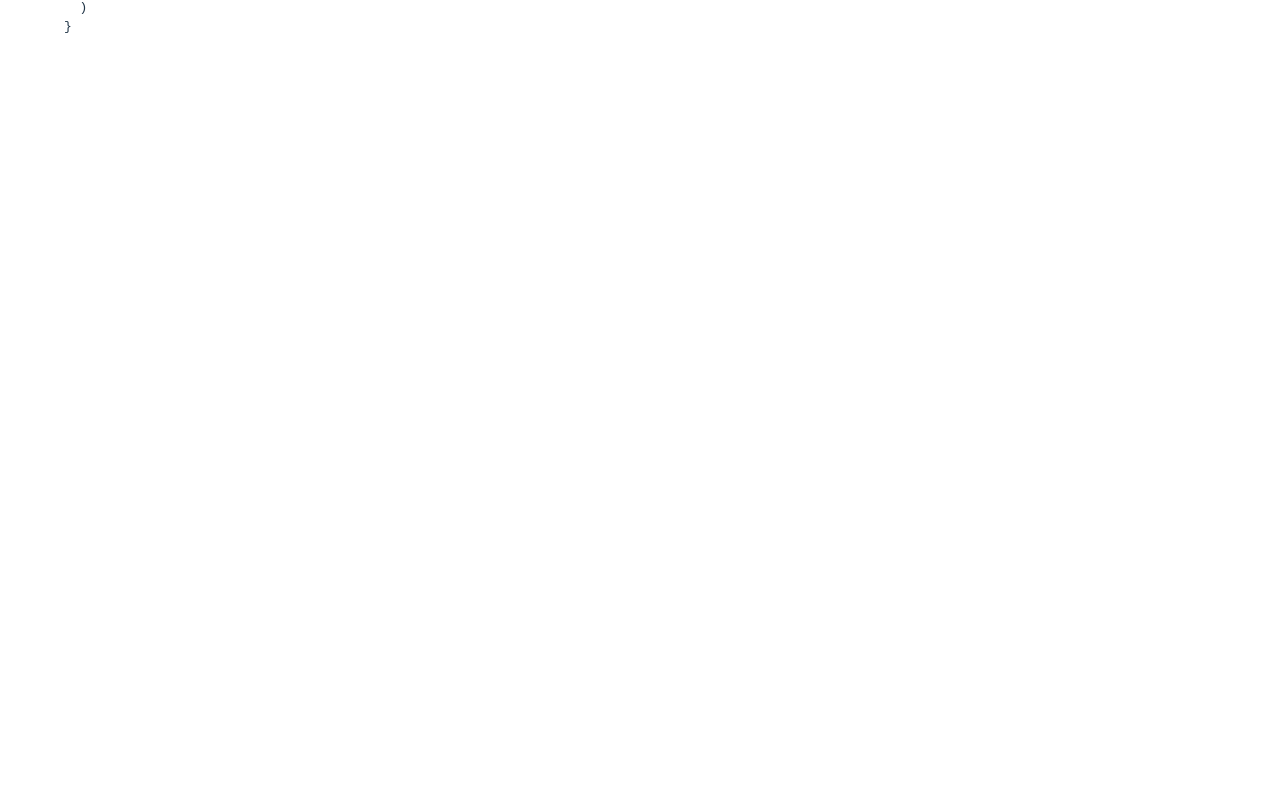
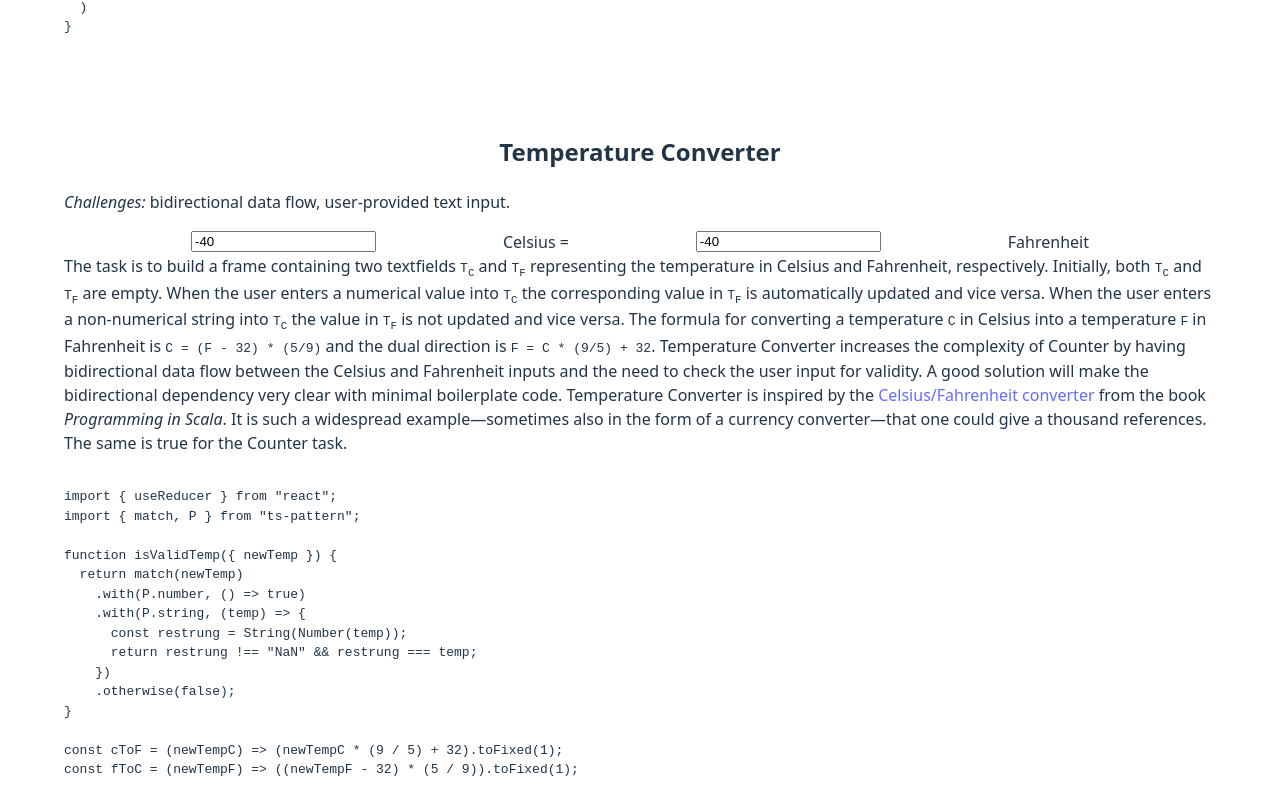
Before and after one commit to ambirdsall/seven-guis-react, a React (Vite) app: page / in a window 1280 px wide. Shown: the part 754-1555 px from the top of the page. Before the commit the page ends 868 px from the top, so only its background shows below. Built offline with nearby package versions, Linux system fonts and the light colour scheme.

Commit message:
Add TemperatureConverter gui

```diff
--- a/src/App.css
+++ b/src/App.css
@@ -19,3 +19,9 @@ h2 {
   justify-content: space-evenly;
   width: 100%;
 }
+
+.input-error {
+  border-color: #990000;
+  background-color: #ffdddd;
+  color: #330000;
+}
--- a/src/App.jsx
+++ b/src/App.jsx
@@ -1,6 +1,7 @@
 import "./App.css";
+import { Gui } from "./Gui.jsx";
 import { Counter } from "./Counter.jsx";
-import { Gui } from "./Gui.jsx";
+import { TemperatureConverter } from "./TemperatureConverter.jsx";
 
 function App() {
   return (
@@ -31,6 +32,61 @@ function App() {
           solution will have almost no scaffolding.
         </p>
       </Gui>
+      <Gui
+        title="Temperature Converter"
+        challenges={["bidirectional data flow", "user-provided text input"]}
+        example={TemperatureConverter}
+      >
+        The task is to build a frame containing two textfields{" "}
+        <code>
+          T<sub>C</sub>
+        </code>{" "}
+        and{" "}
+        <code>
+          T<sub>F</sub>
+        </code>{" "}
+        representing the temperature in Celsius and Fahrenheit, respectively.
+        Initially, both{" "}
+        <code>
+          T<sub>C</sub>
+        </code>{" "}
+        and{" "}
+        <code>
+          T<sub>F</sub>
+        </code>{" "}
+        are empty. When the user enters a numerical value into{" "}
+        <code>
+          T<sub>C</sub>
+        </code>{" "}
+        the corresponding value in{" "}
+        <code>
+          T<sub>F</sub>
+        </code>{" "}
+        is automatically updated and vice versa. When the user enters a
+        non-numerical string into{" "}
+        <code>
+          T<sub>C</sub>
+        </code>{" "}
+        the value in{" "}
+        <code>
+          T<sub>F</sub>
+        </code>{" "}
+        is not updated and vice versa. The formula for converting a temperature{" "}
+        <code>C</code> in Celsius into a temperature <code>F</code> in
+        Fahrenheit is <code>C = (F - 32) * (5/9)</code> and the dual direction
+        is <code>F = C * (9/5) + 32</code>. Temperature Converter increases the
+        complexity of Counter by having bidirectional data flow between the
+        Celsius and Fahrenheit inputs and the need to check the user input for
+        validity. A good solution will make the bidirectional dependency very
+        clear with minimal boilerplate code. Temperature Converter is inspired
+        by the{" "}
+        <a href="https://www.artima.com/pins1ed/gui-programming.html#32.4">
+          Celsius/Fahrenheit converter
+        </a>{" "}
+        from the book <em>Programming in Scala</em>. It is such a widespread
+        example—sometimes also in the form of a currency converter—that one
+        could give a thousand references. The same is true for the Counter task.
+      </Gui>
     </>
   );
 }
--- /dev/null
+++ b/src/TemperatureConverter.jsx
@@ -0,0 +1,196 @@
+import { useReducer } from "react";
+import { match, P } from "ts-pattern";
+
+function isValidTemp({ newTemp }) {
+  return match(newTemp)
+    .with(P.number, () => true)
+    .with(P.string, (temp) => {
+      const restrung = String(Number(temp));
+      return restrung !== "NaN" && restrung === temp;
+    })
+    .otherwise(false);
+}
+
+const cToF = (newTempC) => (newTempC * (9 / 5) + 32).toFixed(1);
+const fToC = (newTempF) => ((newTempF - 32) * (5 / 9)).toFixed(1);
+
+const reducer = (state, action) => {
+  return match(action)
+    .with(
+      { type: "updatedTempF", newTemp: P._ },
+      isValidTemp,
+      ({ newTemp }) => {
+        const temp = Number(newTemp);
+        return {
+          tempC: fToC(temp),
+          tempCClassName: "",
+          tempF: temp,
+          tempFClassName: "",
+        };
+      },
+    )
+    .with({ type: "updatedTempF", newTemp: P._ }, ({ newTemp }) => ({
+      ...state,
+      tempF: newTemp,
+      tempFClassName: "input-error",
+    }))
+    .with(
+      { type: "updatedTempC", newTemp: P._ },
+      isValidTemp,
+      ({ newTemp }) => {
+        const temp = Number(newTemp);
+        return {
+          tempC: temp,
+          tempCClassName: "",
+          tempF: cToF(temp),
+          tempFClassName: "",
+        };
+      },
+    )
+    .with({ type: "updatedTempC", newTemp: P._ }, ({ newTemp }) => ({
+      ...state,
+      tempC: newTemp,
+      tempCClassName: "input-error",
+    }))
+    .run();
+};
+
+const initialState = {
+  tempF: -40,
+  tempFClassName: "",
+  tempC: -40,
+  tempCClassName: "",
+};
+
+export const TemperatureConverter = {
+  GUI() {
+    const [{ tempF, tempFClassName, tempC, tempCClassName }, dispatch] =
+      useReducer(reducer, initialState);
+
+    const handleNewF = (event) => {
+      const { value } = event.target;
+      dispatch({ type: "updatedTempF", newTemp: value });
+    };
+    const handleNewC = (event) => {
+      const { value } = event.target;
+      dispatch({ type: "updatedTempC", newTemp: value });
+    };
+    return (
+      <>
+        <input
+          type="number"
+          className={tempCClassName}
+          value={tempC}
+          onChange={handleNewC}
+        />
+        Celsius ={" "}
+        <input
+          type="text"
+          className={tempFClassName}
+          value={tempF}
+          onChange={handleNewF}
+        />
+        Fahrenheit
+      </>
+    );
+  },
+
+  sourceCode: `
+import { useReducer } from "react";
+import { match, P } from "ts-pattern";
+
+function isValidTemp({ newTemp }) {
+  return match(newTemp)
+    .with(P.number, () => true)
+    .with(P.string, (temp) => {
+      const restrung = String(Number(temp));
+      return restrung !== "NaN" && restrung === temp;
+    })
+    .otherwise(false);
+}
+
+const cToF = (newTempC) => (newTempC * (9 / 5) + 32).toFixed(1);
+const fToC = (newTempF) => ((newTempF - 32) * (5 / 9)).toFixed(1);
+
+const reducer = (state, action) => {
+  return match(action)
+    .with(
+      { type: "updatedTempF", newTemp: P._ },
+      isValidTemp,
+      ({ newTemp }) => {
+        const temp = Number(newTemp);
+        return {
+          tempC: fToC(temp),
+          tempCClassName: "",
+          tempF: temp,
+          tempFClassName: "",
+        };
+      },
+    )
+    .with({ type: "updatedTempF", newTemp: P._ }, ({ newTemp }) => ({
+        ...state,
+        tempF: newTemp,
+        tempFClassName: "input-error",
+      }
+    ))
+    .with(
+      { type: "updatedTempC", newTemp: P._ },
+      isValidTemp,
+      ({ newTemp }) => {
+        const temp = Number(newTemp);
+        return {
+          tempC: temp,
+          tempCClassName: "",
+          tempF: cToF(temp),
+          tempFClassName: "",
+        };
+      },
+    )
+    .with({ type: "updatedTempC", newTemp: P._ }, ({ newTemp }) => ({
+      ...state,
+      tempC: newTemp,
+      tempCClassName: "input-error",
+    }))
+    .run();
+};
+
+const initialState = {
+  tempF: -40,
+  tempFClassName: "",
+  tempC: -40,
+  tempCClassName: "",
+};
+
+export function TemperatureConverter() {
+  const [{ tempF, tempFClassName, tempC, tempCClassName }, dispatch] =
+    useReducer(reducer, initialState);
+
+  const handleNewF = (event) => {
+    const { value } = event.target;
+    dispatch({ type: "updatedTempF", newTemp: value });
+  };
+  const handleNewC = (event) => {
+    const { value } = event.target;
+    dispatch({ type: "updatedTempC", newTemp: value });
+  };
+  return (
+    <>
+      <input
+        type="number"
+        className={tempCClassName}
+        value={tempC}
+        onChange={handleNewC}
+      />
+      Celsius ={" "}
+      <input
+        type="text"
+        className={tempFClassName}
+        value={tempF}
+        onChange={handleNewF}
+      />
+      Fahrenheit
+    </>
+  );
+}
+`,
+};
```
